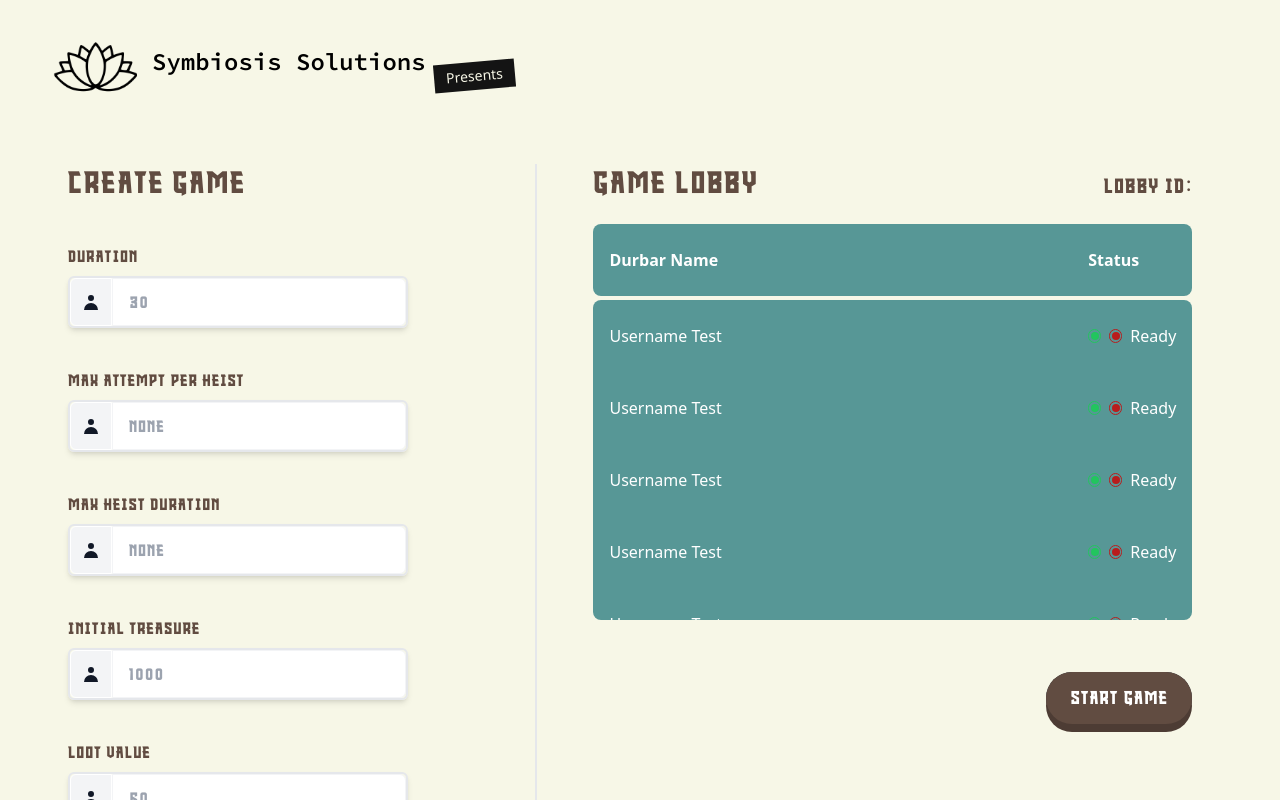
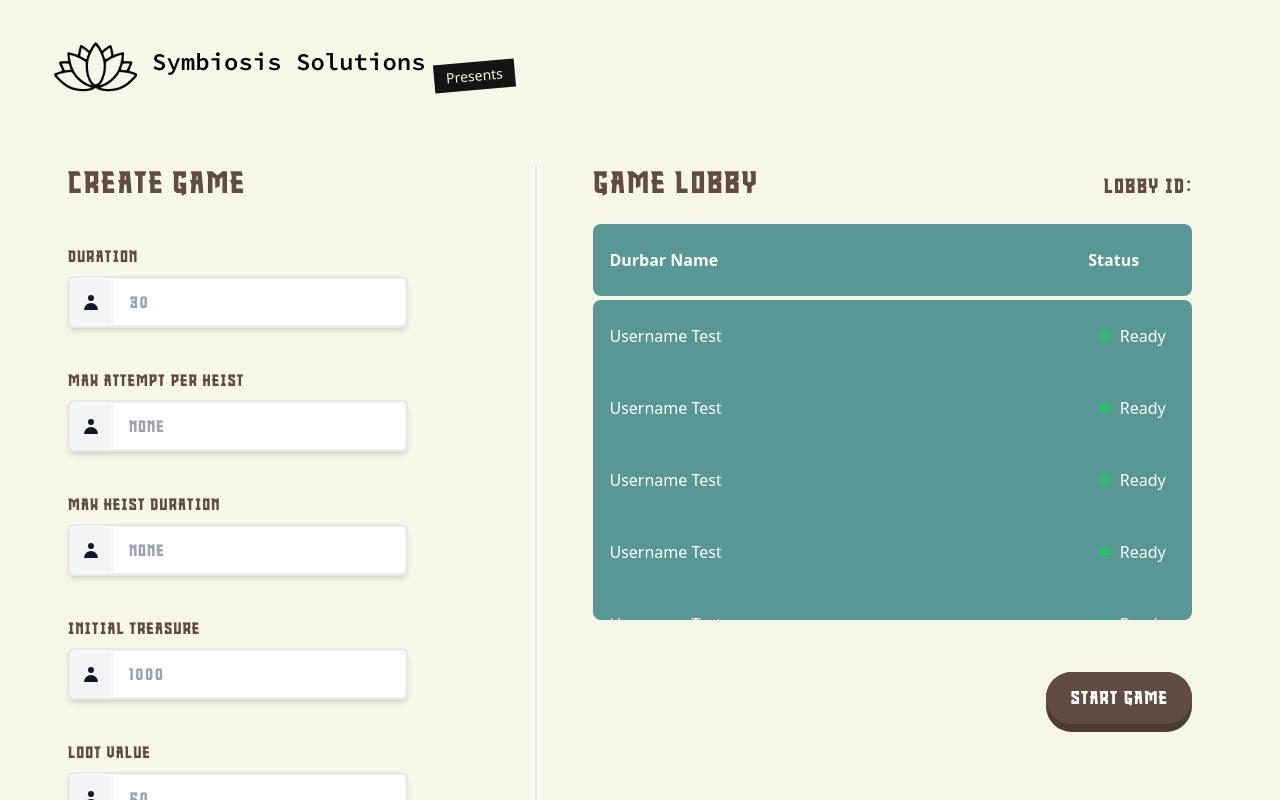
Before and after one commit to symbiosissolutions/durbar-heist, a Next.js app: page /createLobby in a window 1280 px wide. Shown: the top 800 px of the page. Built offline with nearby package versions, Linux system fonts and the light colour scheme; no server answers.

Commit message:
hide not ready indicator

```diff
--- a/pages/createLobby/index.js
+++ b/pages/createLobby/index.js
@@ -80,9 +80,9 @@ const index = () => {
             <span className=" border  border-green-500 rounded-full">
               <div className=" w-2 h-2 bg-green-500 rounded-full m-[0.1rem] " />
             </span>
-            <span className=" border  border-red-700 rounded-full">
+            {/* <span className=" border  border-red-700 rounded-full">
               <div className=" w-2 h-2 bg-red-700 rounded-full m-[0.1rem] " />
-            </span>
+            </span> */}
             Ready
           </div>
         </td>
```
